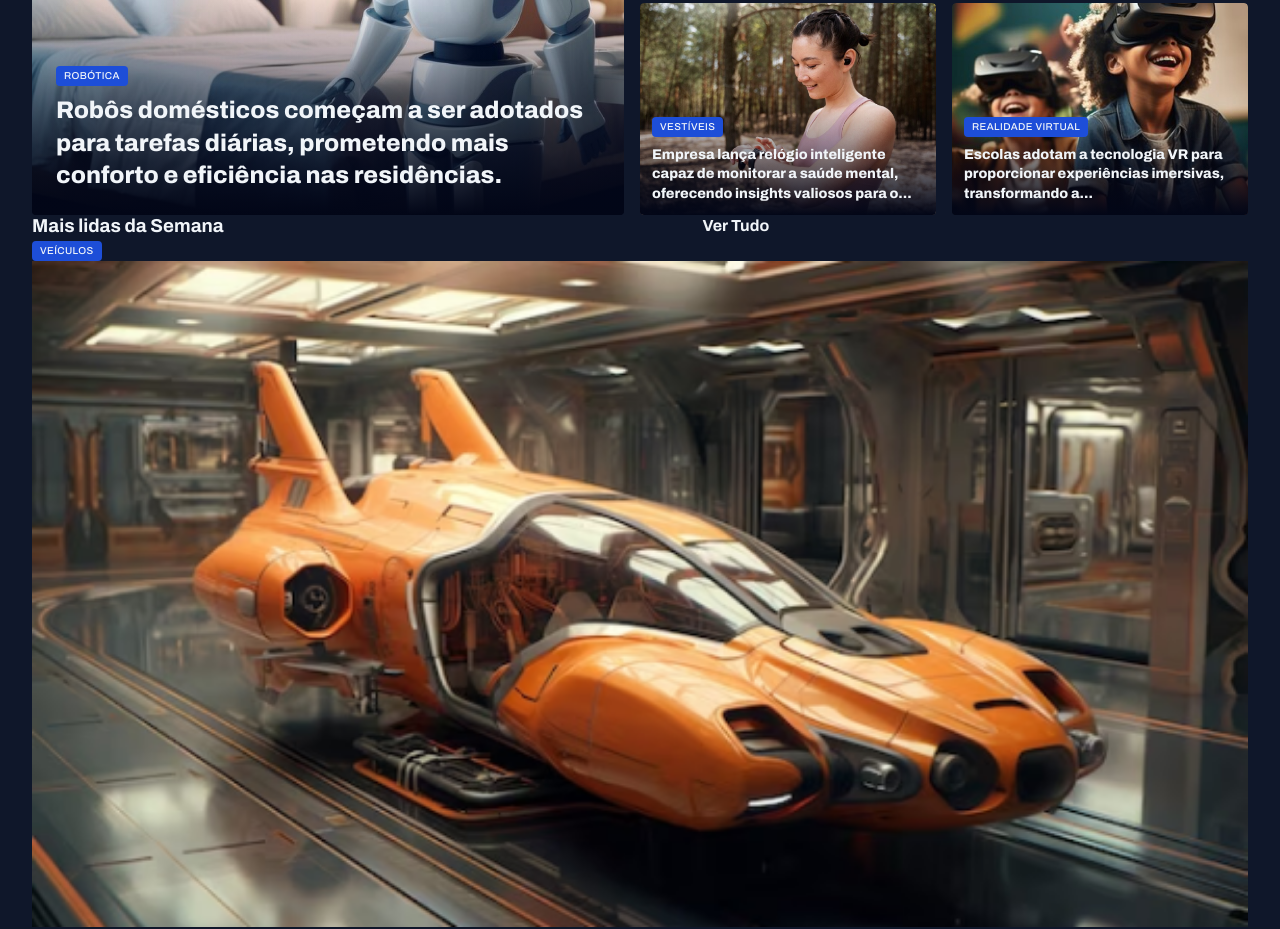
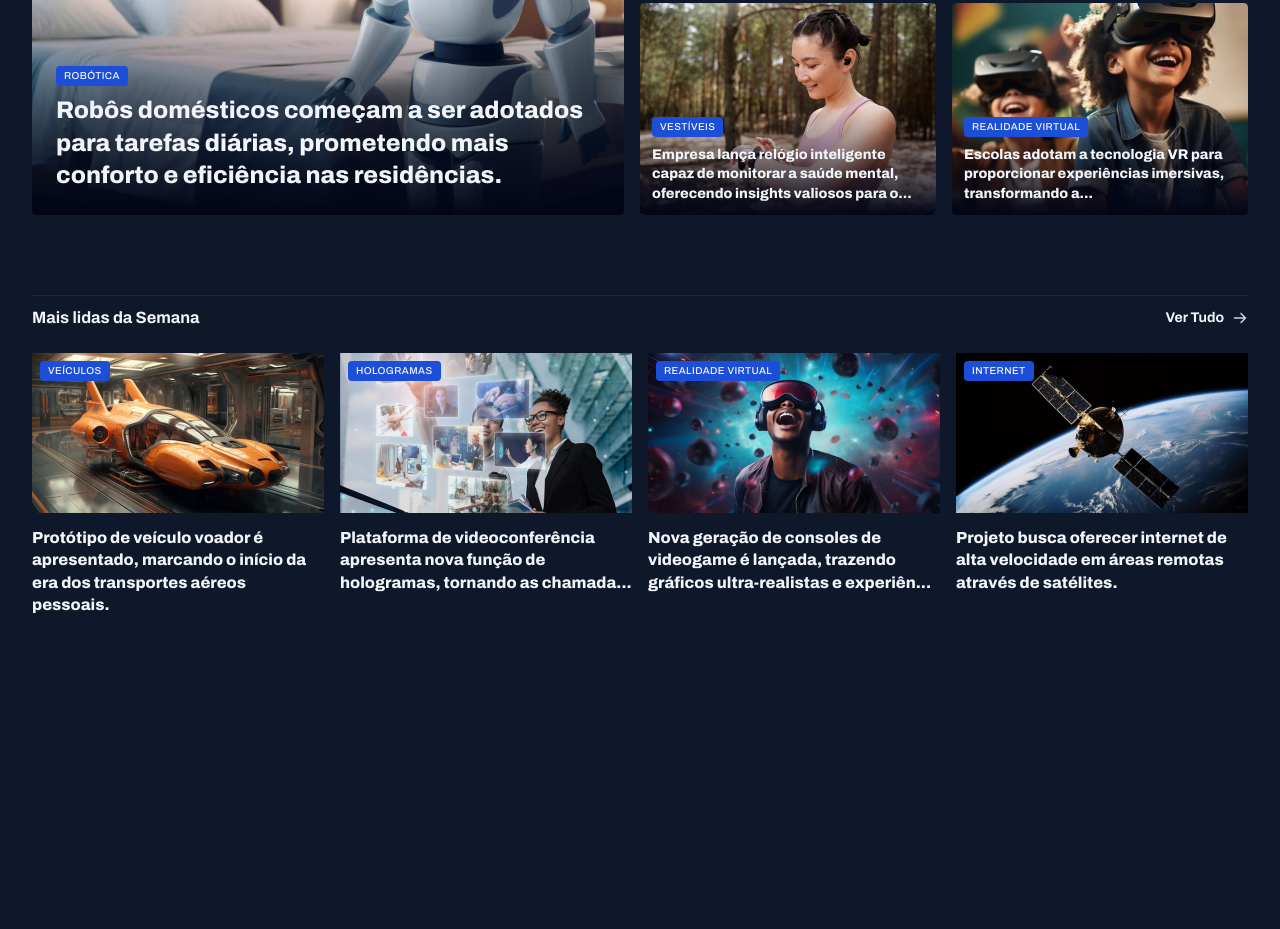
Before and after one commit to eduardasnz/TechNews, a plain HTML site: page index.html in a window 1280 px wide. Shown: the part 389-1318 px from the top of the page. After the commit the page ends 1006 px from the top, so only its background shows below. Drawn offline with Linux system fonts and the light colour scheme.

Commit message:
styling the most read section

```diff
--- a/index.html
+++ b/index.html
@@ -124,13 +124,13 @@
           <figure>
             <span class="content-tag">Hologramas</span>
             <img src="assets/images/Image 07.png" alt="Plataforma de videoconferência apresenta nova função de hologramas, tornando as chamadas virtuais mais realistas e envolventes.">
-            <p>Plataforma de videoconferência apresenta nova função de hologramas, tornando as chamadas virtuais mais realistas e envolventes.</p>
+            <p>Plataforma de videoconferência apresenta nova função de hologramas, tornando as chamada...</p>
           </figure>
 
           <figure>
             <span class="content-tag">Realidade Virtual</span>
             <img src="assets/images/Image 08.png" alt="Nova geração de consoles de videogame é lançada, trazendo gráficos ultra-realistas e experiências de jogo totalmente envolventes.">
-            <p>Nova geração de consoles de videogame é lançada, trazendo gráficos ultra-realistas e experiências de jogo totalmente envolventes.</p>
+            <p>Nova geração de consoles de videogame é lançada, trazendo gráficos ultra-realistas e experiên...</p>
           </figure>
 
           <figure>
--- a/styles/global.css
+++ b/styles/global.css
@@ -48,6 +48,7 @@ img {
 
 main {
   margin-top: 40px;
+  gap: 80px;
 }
 
 .content-tag {
--- a/styles/sections.css
+++ b/styles/sections.css
@@ -1,3 +1,26 @@
+section header {
+  border-top: 1px solid var(--stroke-color);
+
+  padding-block: 12px 24px;
+  font: var(--text-span);
+
+  a {
+    justify-self: end;
+    align-items: center;
+    gap: 8px;
+
+    span {
+      background-image: url(../assets/icons/NoHoverArrowRight.svg);
+      width: 16px;
+      height: 16px;
+    }
+
+    &:hover span {
+      background-image: url(../assets/icons/ArrowRight.svg);
+    }
+  }
+}
+
 #featured {
   img {
     height: 100%;
@@ -37,3 +60,30 @@
     }
   }
 }
+
+#weekly {
+
+  &>div {
+    grid-template-columns: repeat(4, 292px);
+  }
+
+  img {
+    height: 160px;
+    width: 292px;
+  }
+
+  figure {
+    position: relative;
+
+    .content-tag {
+      position: absolute;
+      top: 8px;
+      left: 8px;
+    }
+
+    p {
+      margin-top: 8px;
+      font-weight: 800;
+    }
+  }
+}
```
